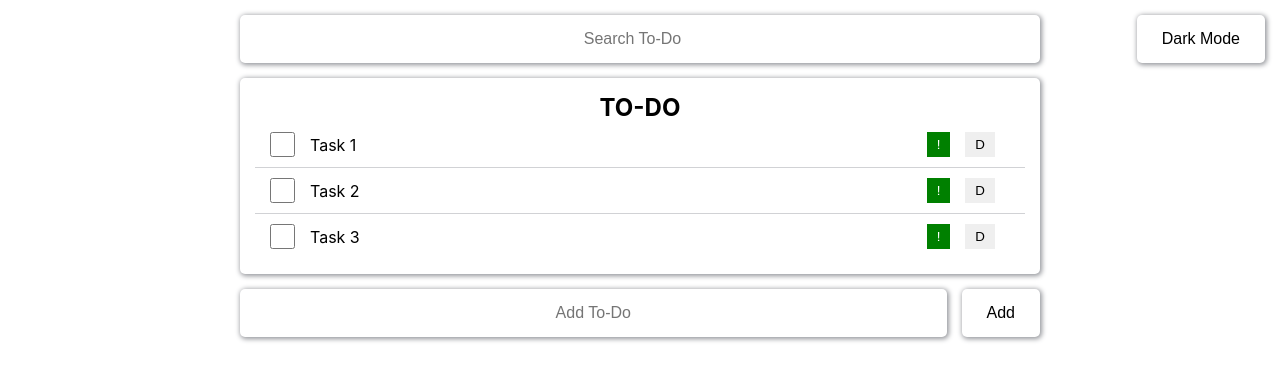
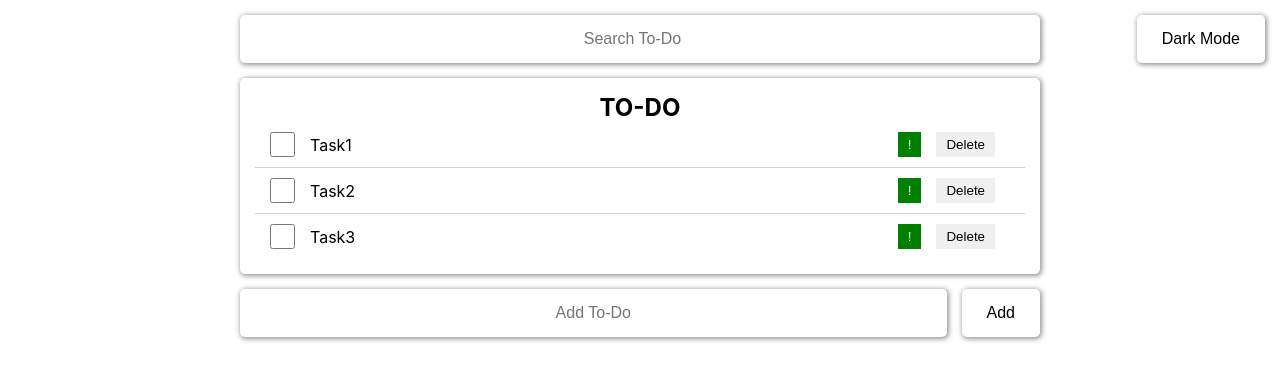
Before and after one commit to giojojua/to-do, a React (Create React App) app: page / in a window 1280 px wide. Shown: the top 380 px of the page. Built offline with nearby package versions, Linux system fonts and the light colour scheme.

Commit message:
todo list object view

```diff
--- /dev/null
+++ b/src/Database.json
@@ -0,0 +1,11 @@
+{
+  "Task1": {
+    "status": "active"
+  },
+  "Task2": {
+    "status": "active"
+  },
+  "Task3": {
+    "status": "active"
+  }
+}
--- a/src/ToDo.jsx
+++ b/src/ToDo.jsx
@@ -6,7 +6,9 @@ export default function ToDo() {
             <div className='task-table'>
                 <h1>TO-DO</h1>
                 <div>
-                    <ToDoList/>
+                    <ul>
+                        <ToDoList/>
+                    </ul>
                 </div>
             </div>
         </section>
--- a/src/ToDoList.jsx
+++ b/src/ToDoList.jsx
@@ -1,21 +1,23 @@
-import ToDoStatus from "./ToDoStatus";
+import Database from './Database.json';
 
 export default function ToDoList() {
-    return (
-        <ul>
-            <li>
-                <span><input className='checkbox' type="checkbox"/>Task 1</span>
-                <ToDoStatus/>
-            </li>
-            <li>
-                <span><input className='checkbox' type="checkbox"/>Task 2</span>
-                <ToDoStatus/>
-            </li>
-            <li>
-                <span><input className='checkbox' type="checkbox"/>Task 3</span>
-                <ToDoStatus/>
-            </li>
-        </ul>
+
+    let toDos = Database
+
+    let toDoName = []
+
+    Object.entries(toDos).map(([key]) => {
+        toDoName.push(key)
+        return toDoName
+    })
+
+    return toDoName.map((index) =>
+        <li key={index}>
+            <span><input className='checkbox' type="checkbox"/>{index}</span>
+            <div className='todo-status'>
+                <button className='bg-green'>!</button>
+                <button>Delete</button>
+            </div>
+        </li>
     )
-
 }
--- a/src/ToDoStatus.jsx
+++ /dev/null
@@ -1,30 +0,0 @@
-import {useState} from "react";
-
-export default function ToDoStatus() {
-
-    let [bgColor, setBgColor] = useState('bg-green')
-    let [text, setText] = useState('!')
-
-    const toggleImportant = () => {
-        if (bgColor === 'bg-green' && text === '!'){
-            let newBgColor = 'bg-red'
-            setBgColor(newBgColor)
-
-            let newText = 'Important'
-            setText(newText)
-        } else {
-            let newBgColor = 'bg-green'
-            setBgColor(newBgColor)
-
-            let newText = '!'
-            setText(newText)
-        }
-    }
-
-    return (
-        <div className='todo-status'>
-            <button className={`${bgColor}`} onClick={toggleImportant}>{`${text}`}</button>
-            <button>D</button>
-        </div>
-)
-}
```
